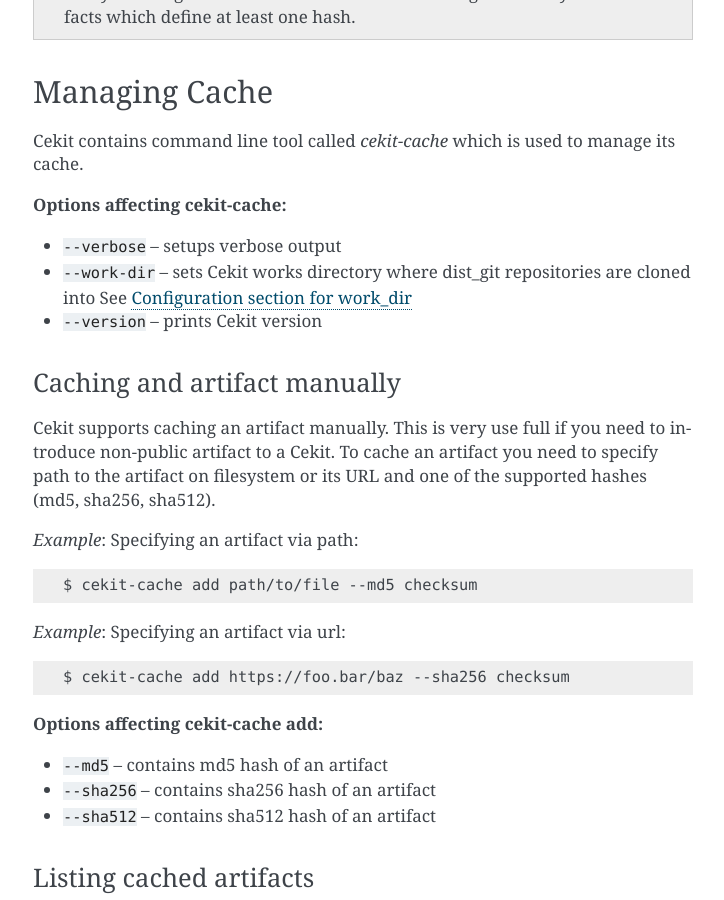
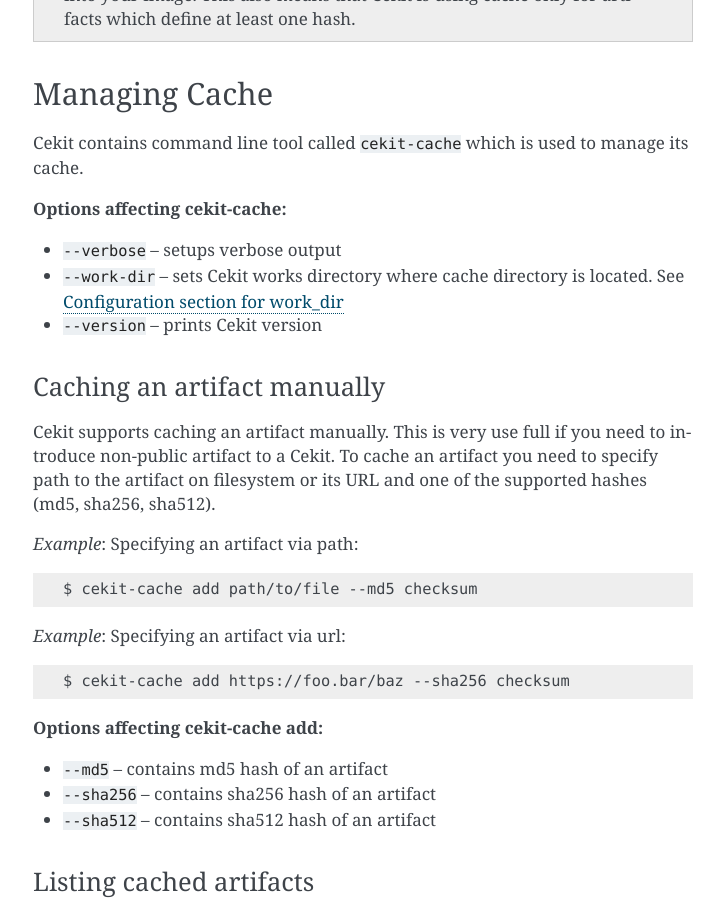
Before and after one commit to cekit/cekit, a Sphinx documentation site: the page built from docs/caching.rst, in a window 1280 px wide and 900 px high, scrolled down 510 px. Shown: the whole window, without its empty margins (387-1111 px from the left). Built offline with Sphinx 7.4.7, drawn with Linux system fonts in a browser that asks for light colours; some of the changed text lies outside the part shown.

Commit message:
fixing documentation issues

```diff
--- a/docs/caching.rst
+++ b/docs/caching.rst
@@ -14,7 +14,7 @@
           url: https://github.com/rhuss/jolokia/releases/download/v1.3.6/jolokia-1.3.6-bin.tar.gz
           md5: 75e5b5ba0b804cd9def9f20a70af649f
 
-It will be automatically cached into `~/.cekit/cache/` directory during image build. This is useful as the artifact will be automatically copied from cache instead of downloading it again on any rebuild.
+It will be automatically cached into ``~/.cekit/cache/`` directory during image build. This is useful as the artifact will be automatically copied from cache instead of downloading it again on any rebuild.
 
 .. note::
 
@@ -25,16 +25,16 @@
 Managing Cache
 --------------
 
-Cekit contains command line tool called `cekit-cache` which is used to manage its cache.
+Cekit contains command line tool called ``cekit-cache`` which is used to manage its cache.
 
 **Options affecting cekit-cache:**
 
 * ``--verbose`` -- setups verbose output
-* ``--work-dir`` -- sets Cekit works directory where dist_git repositories are cloned into See :ref:`Configuration section for work_dir<workdir_config>`
+* ``--work-dir`` -- sets Cekit works directory where cache directory is located. See :ref:`Configuration section for work_dir<workdir_config>`
 * ``--version`` -- prints Cekit version
 
 
-Caching and artifact manually
+Caching an artifact manually
 ^^^^^^^^^^^^^^^^^^^^^^^^^^^^^
 Cekit supports caching an artifact manually. This is very use full if you need to introduce non-public
 artifact to a Cekit. To cache an artifact you need to specify path to the artifact on filesystem or its URL and one of the supported hashes (md5, sha256, sha512).
@@ -85,10 +85,10 @@
      names:
       jolokia-jvm-1.5.0.redhat-1-agent.jar
 
-As you can see, we've got listing of two artifacts and they're represented by uuid. One is **912c3cc4-7bd3-445d-9927-5063ba3b3bc1** which is `hawkular-javaagent-1.0.1.Final-redhat-2-shaded.jar`. Second one is **d9171217-744e-43af-8d2f-5ee04f2fd741** which is `jolokia-jvm-1.5.0.redhat-1-agent.jar`. The artifacts uuids are auto generated when artifact is cached and serves as an unique id of an artifact.
+As you can see, we've got listing of two artifacts and they're represented by uuid. One is **912c3cc4-7bd3-445d-9927-5063ba3b3bc1** which is ``hawkular-javaagent-1.0.1.Final-redhat-2-shaded.jar``. Second one is **d9171217-744e-43af-8d2f-5ee04f2fd741** which is ``jolokia-jvm-1.5.0.redhat-1-agent.jar``. The artifacts uuids are auto generated when artifact is cached and serves as an unique id of an artifact.
 
 .. note::
-   Artifact uuid is also used as a filename for an artifact, you can see them in your `~/.cekit/cache` directory.
+   Artifact uuid is also used as a filename for an artifact, you can see them in your ``~/.cekit/cache`` directory.
 
 Removing cached artifact
 ^^^^^^^^^^^^^^^^^^^^^^^^
@@ -101,4 +101,4 @@
 
 
 .. note::
-   You can get uuid of any artifact by invoking `cekit-cache ls` command. Please consult :ref:`listing_cached_artifacts`
+   You can get uuid of any artifact by invoking ``cekit-cache ls`` command. Please consult :ref:`listing_cached_artifacts`
--- a/docs/configuration.rst
+++ b/docs/configuration.rst
@@ -27,7 +27,7 @@
 ^^^^^^^^^^^^
 
 Contains location of Cekit working directory, which is used to store some persistent data like
-dist_git repositories.
+dist_git repositories and artifact cache.
 
 .. code:: yaml
 
```
